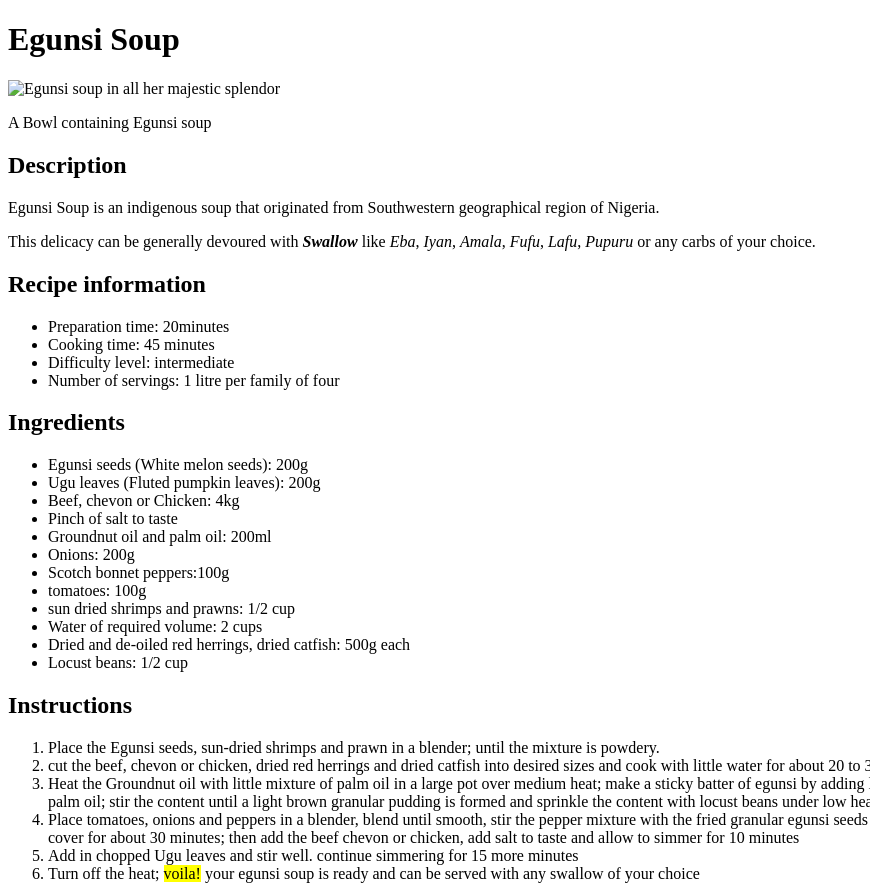
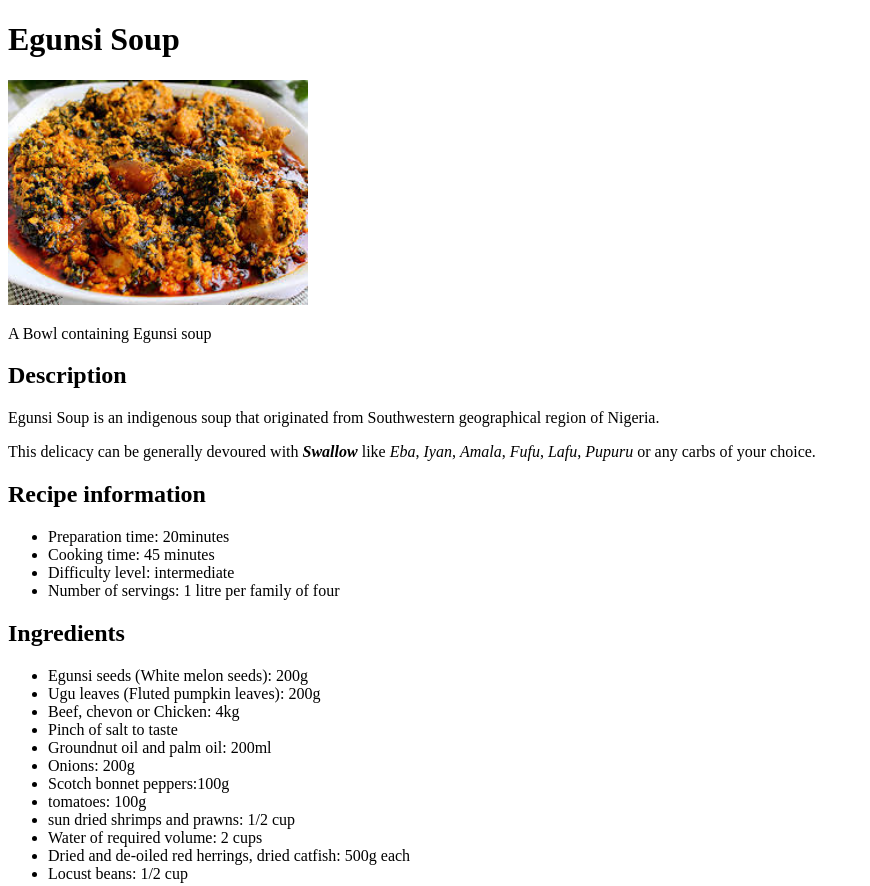
Before and after one commit to ADEOYO-DAVID/recipeAssignment, a plain HTML site: page index.html in a window 1280 px wide. Shown: the top 886 px of the page, without its empty margins (0-870 px from the left). Drawn offline with Linux system fonts and the light colour scheme.

Commit message:
correct image path in html file

```diff
--- a/index.html
+++ b/index.html
@@ -8,7 +8,7 @@
 <body>
     <header>
         <h1>Egunsi Soup</h1>
-        <img src="../image/egunsi-soup.jpeg" alt="Egunsi soup in all her majestic splendor" width="300" height="auto"/>
+        <img src="./egunsi-soup.jpeg" alt="Egunsi soup in all her majestic splendor" width="300" height="auto"/>
         <p>A Bowl containing Egunsi soup</p>
 
 
```
